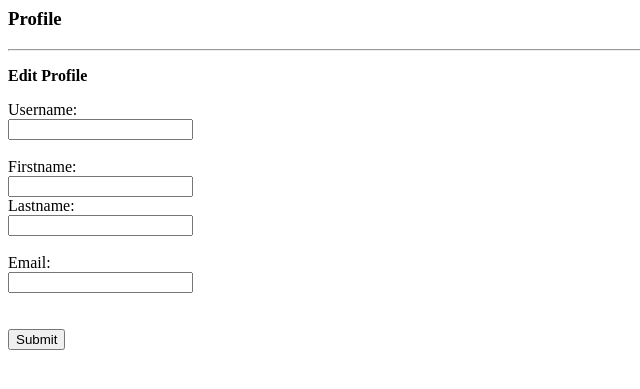
After one commit to MatejP92/mp-MVC-cms-blog, a PHP site: template views/edit_profile.php in a window 1280 px wide. The commit adds this page. Shown: the top 389 px of the page, without its empty margins (0-640 px from the left). Run offline with PHP 8.4, Linux system fonts and the light colour scheme; the template is opened without the code that fills it, so the values that code supplies are empty.

Commit message:
initial commit

```diff
--- /dev/null
+++ b/views/edit_profile.php
@@ -0,0 +1,44 @@
+<?php
+use app\core\Application;
+/** @var $this \app\core\View */
+$this->title = " - Profile";
+?>
+
+<h3 class="text-center">Profile</h3>
+<hr>
+
+
+<form method="POST" action="" class="mx-auto bg-light bg-gradient mt-5 mb-5 p-3 w-75">
+    <p><b>Edit Profile</b></p>
+    <label for="username">Username:</label><br>
+    <input type="text" id="username" name="username" class="form-control <?php echo $model->hasError("username") ? "is-invalid" : "" ?>" value="<?php echo $user->username ?>">
+    <div class="invalid-feedback">
+        <?php echo $model->getFirstError("username") ?>
+    </div><br>
+
+    <div class="row">
+        <div class="col">
+            <label for="firstname">Firstname:</label><br>
+            <input type="text" id="firstname" name="firstname" class="form-control <?php echo $model->hasError("firstname") ? "is-invalid" : "" ?>" value="<?php echo $user->firstname ?>">
+            <div class="invalid-feedback">
+                <?php echo $model->getFirstError("firstname") ?>
+            </div>
+        </div>
+        <div class="col">
+            <label for="lastname">Lastname:</label><br>
+            <input type="text" id="lastname" name="lastname" class="form-control <?php echo $model->hasError("lastname") ? "is-invalid" : "" ?>" value="<?php echo $user->lastname ?>">
+            <div class="invalid-feedback">
+                <?php echo $model->getFirstError("lastname") ?>
+            </div>
+        </div>
+    </div><br>
+    <label for="email">Email:</label><br>
+    <input type="text" id="email" name="email" class="form-control <?php echo $model->hasError("email") ? "is-invalid" : "" ?>" value="<?php echo $user->email ?>">
+    <div class="invalid-feedback">
+        <?php echo $model->getFirstError("email") ?>
+    </div><br>
+
+
+    <br>
+    <input type="submit" name="submit" value="Submit" class="btn btn-primary">
+</form>
```
Also changed, not shown: views/change_password.php (added, +44 -0 lines), views/profile.php (+17 -1 lines).
